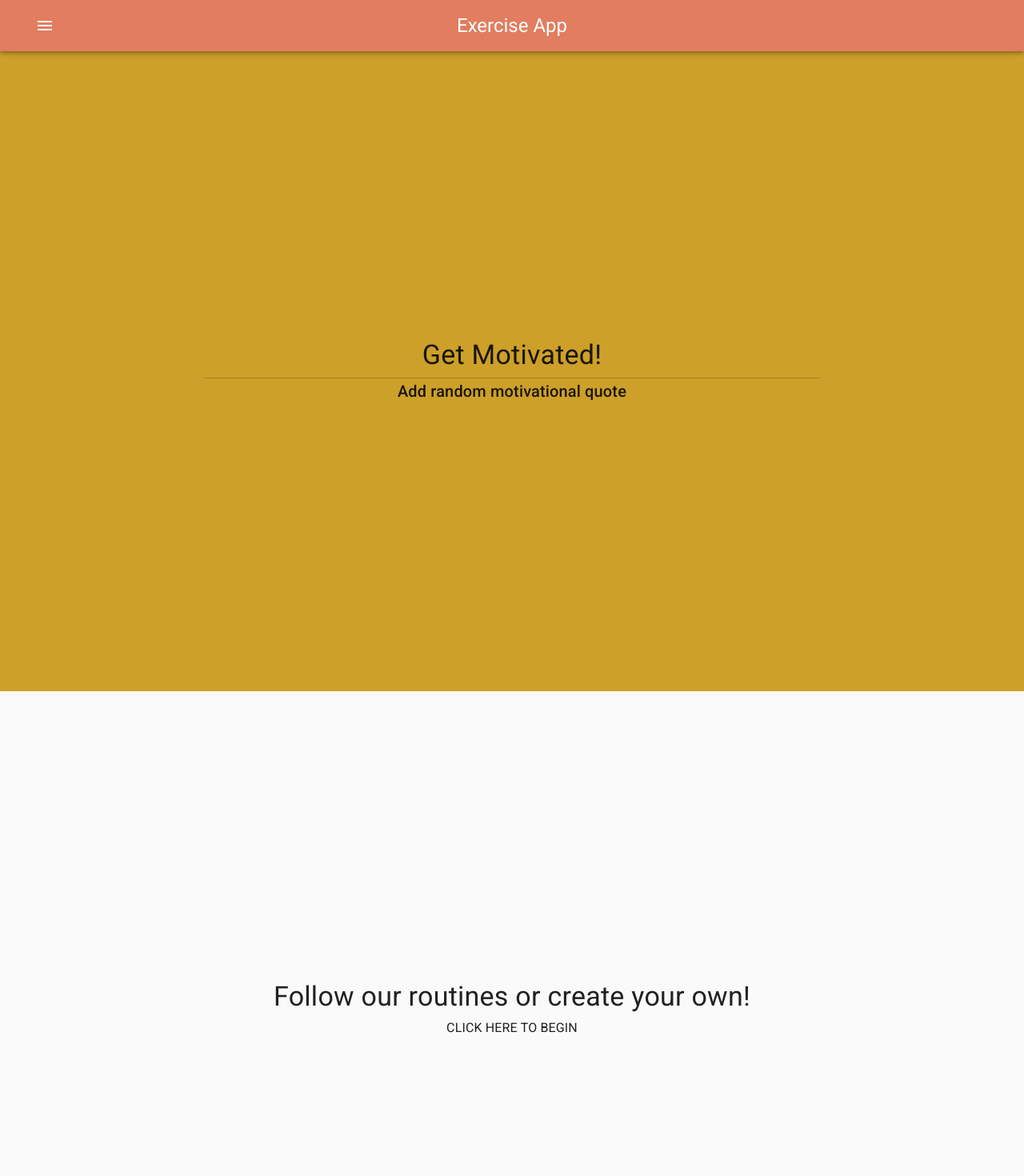
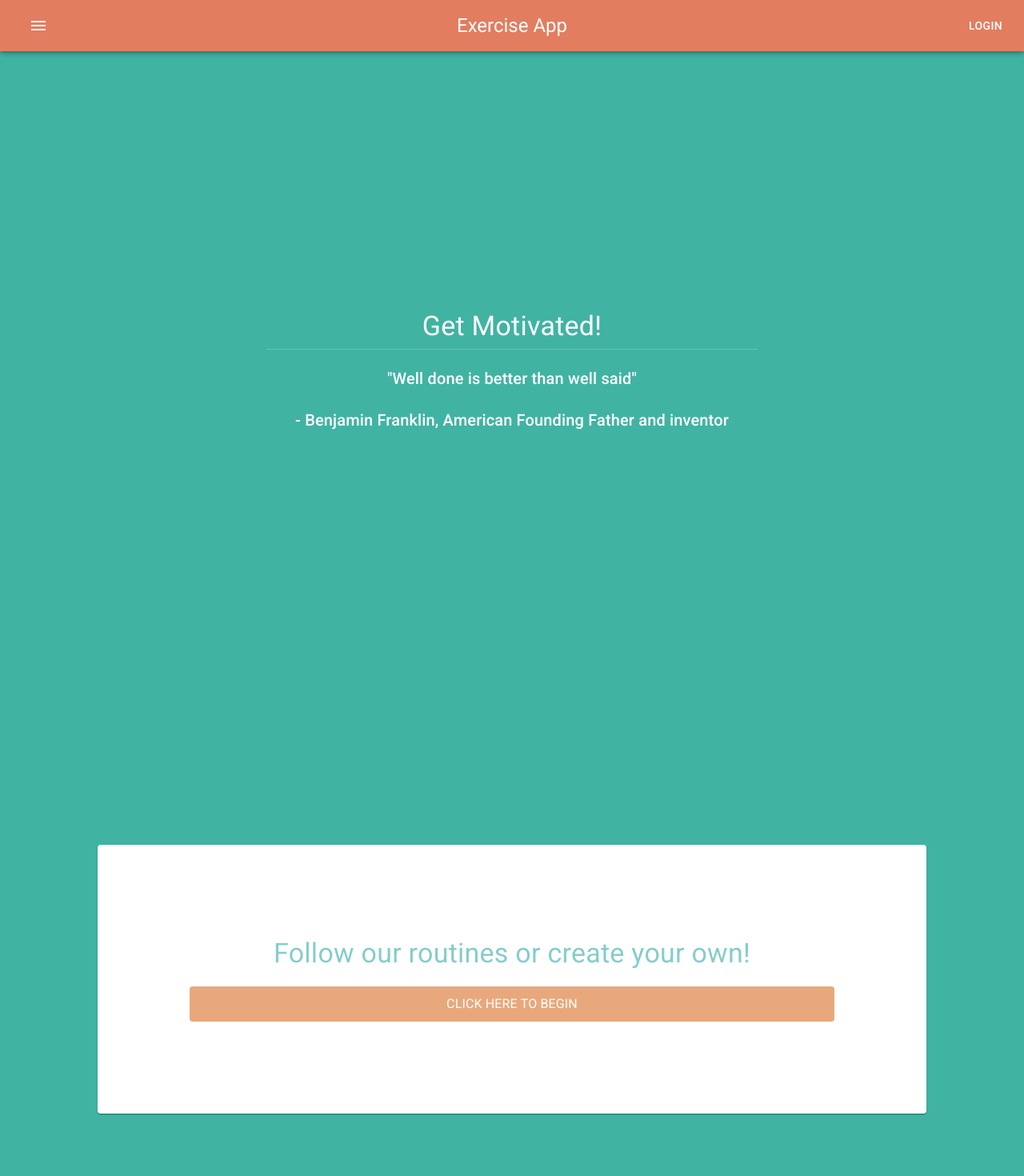
Before and after one commit to HeathBanner/Exercise, a React (Create React App) app in the folder Fresh/ClientApp/: page / in a window 1280 px wide. Shown: the top 1470 px of the page at 80% size. Built offline with nearby package versions, Linux system fonts and the light colour scheme.

Commit message:
Moved the Auth Component in to a modal that can be accessed through the Nav bar. Re-Factoring Progress Chart

```diff
--- a/Fresh/ClientApp/src/components/Auth/Landing.js
+++ b/Fresh/ClientApp/src/components/Auth/Landing.js
@@ -9,14 +9,13 @@ import { PreSubmit, fetchAuth, InitInfo, InitNotify } from './Services/Services'
 
 import { makeStyles } from '@material-ui/styles';
 import {
-    Grid,
     Paper,
     TextField,
     Button
 } from '@material-ui/core';
 
 const useStyles = makeStyles(() => ({
-    container: {
+    paper: {
         position: 'fixed',
         top: '50%',
         left: '50%',
@@ -26,16 +25,7 @@ const useStyles = makeStyles(() => ({
         alignItems: 'center',
         justifyContent: 'center',
         flexWrap: 'wrap',
-        padding: '10%',
-        width: '100%',
-    },
-    paper: {
-        display: 'flex',
-        alignContent: 'center',
-        alignItems: 'center',
-        justifyContent: 'center',
-        flexWrap: 'wrap',
-        width: '100%'
+        width: '90%'
     },
 }));
 
@@ -71,7 +61,10 @@ const Landing = ({ history }) => {
         const response = await fetchAuth(obj, "login");
 
         if (response.success) {
-            dispatch({ type: "LOGIN" });
+            dispatch({
+                type: "LOGIN",
+                payload: { username: info.username }
+            });
             setInfo({ ...InitInfo });
             return setNotify({ ...notify, ...response });
         }
@@ -88,7 +81,7 @@ const Landing = ({ history }) => {
     const handleTabs = (event, value) => setTab(value);
 
     return (
-        <Grid className={classes.container} item xs={12}>
+        <>
             <Paper className={classes.paper}>
 
                 <Menu tab={tab} handleTabs={handleTabs} />
@@ -150,7 +143,7 @@ const Landing = ({ history }) => {
                 notification={notify}
                 handleClose={handleClose}
             />
-        </Grid>
+        </>
     );
 };
 
--- a/Fresh/ClientApp/src/components/Home/Landing.js
+++ b/Fresh/ClientApp/src/components/Home/Landing.js
@@ -1,38 +1,50 @@
-import React, { useEffect } from 'react';
+import React from 'react';
 import { useSelector } from 'react-redux';
 
+import Quotes from './Services/Quotes.json';
+
 import { makeStyles } from '@material-ui/core/styles';
-import {
-    Grid,
-    Typography,
-    Divider,
-} from '@material-ui/core';
+import { Grid, Typography, Divider } from '@material-ui/core';
 
-const useStyles = makeStyles((theme) => ({
+const useStyles = makeStyles(() => ({
     container: {
+        position: 'relative',
+        height: '100vh',
+        backgroundColor: '#41B3A3',
+    },
+    motivate: {
+        padding: '10%',
         display: 'flex',
         justifyContent: 'center',
         alignItems: 'center',
         alignContent: 'center',
         flexWrap: 'wrap',
-        height: '100vh',
-        backgroundColor: 'rgb(204, 160, 41)',
+        position: 'absolute',
+        top: '50%',
+        left: '50%',
+        transform: 'translate(-50%, -50%)',
+        width: '100%',
     },
     divider: {
         marginBlockStart: '0.5em',
+        marginBottom: 20,
         width: '60%',
-        backgroundColor: 'rgb(0, 0, 0, 0.2)',
+        backgroundColor: 'rgb(255, 255, 255, 0.2)',
     },
+    text: {
+        width: '100%',
+        color: 'white'
+    }
 }));
 
 export default () => {
 
     const classes = useStyles();
     const store = useSelector(state => state);
+    const rng = Math.floor(Math.random() * Math.floor(21));
 
-    useEffect(() => {
-        console.log(store);
-    }, [store]);
+    const renderQuote = () => Quotes.quotes[rng].quote;
+    const renderAuthor = () => Quotes.quotes[rng].author;
 
     return (
         <Grid
@@ -40,9 +52,9 @@ export default () => {
             item
             xs={12}
         >
-
+            <div className={classes.motivate}>
                 <Typography
-                style={{ width: '100%' }}
+                    className={classes.text}
                     variant="h4"
                     align="center"
                 >
@@ -52,13 +64,22 @@ export default () => {
                 <Divider className={classes.divider} />
 
                 <Typography
-                style={{ width: '100%' }}
+                    className={classes.text}
                     variant="h6"
                     align="center"
                 >
-                Add random motivational quote
+                    "{renderQuote()}"
                 </Typography>
 
+                <Typography
+                    style={{ marginTop: 20 }}
+                    className={classes.text}
+                    variant="h6"
+                    align="center"
+                >
+                    - {renderAuthor()}
+                </Typography>
+            </div>
         </Grid>
     );
 };
--- a/Fresh/ClientApp/src/components/Home/RoutineInfo.js
+++ b/Fresh/ClientApp/src/components/Home/RoutineInfo.js
@@ -5,19 +5,37 @@ import {
     Grid,
     Typography,
     Button,
+    Paper
 } from '@material-ui/core';
 
-const useStyles = makeStyles((theme) => ({
+const useStyles = makeStyles(() => ({
     container: {
         display: 'flex',
         justifyContent: 'center',
         alignItems: 'center',
         alignContent: 'center',
         flexWrap: 'wrap',
-        height: '100vh',
-        padding: '15% 25%',
+        padding: '15% 5%',
+        backgroundColor: '#41B3A3'
+    },
+    paper: {
+        padding: '10%',
+        display: 'flex',
+        alignItems: 'center',
+        alignContent: 'center',
+        justifyItems: 'center',
+        flexWrap: 'wrap',
+        width: '90%'
+    },
+    header: {
+        width: '100%',
+        marginBottom: 20,
+        color: '#85CDCA'
     },
     link: {
+        display: 'flex',
+        justifyContent: 'center',
+        width: '100%',
         textDecoration: 'none',
         color: 'inherit',
         '&:hover': {
@@ -25,6 +43,12 @@ const useStyles = makeStyles((theme) => ({
             color: 'inherit',
         },
     },
+    button: {
+        width: '100%',
+        padding: 10,
+        color: 'white',
+        backgroundColor: '#E8A87C'
+    }
 }));
 
 export default () => {
@@ -37,26 +61,23 @@ export default () => {
             item
             xs={12}
         >
-
+            <Paper className={classes.paper}>
                 <Typography
-                style={{ width: '100%' }}
+                    className={classes.header}
                     variant="h4"
                     align="center"
                 >
                     Follow our routines or create your own!
                 </Typography>
 
-            <a
-                className={classes.link}
-                href="/routines"
-            >
-                <Button>
+                <a className={classes.link} href="/routines">
+                    <Button className={classes.button}>
                         <Typography>
                             Click here to begin
                         </Typography>
                     </Button>
                 </a>
-
+            </Paper>
         </Grid>
     );
 };
--- /dev/null
+++ b/Fresh/ClientApp/src/components/Home/Services/quotes.json
@@ -0,0 +1,84 @@
+{
+  "quotes": [
+    {
+      "quote": "The last three or four reps is what makes the muscle grow. This area of pain divides a champion from someone who is not a champion",
+      "author": "Arnold Schwarzenegger, seven-time Mr. Olympia"
+    },
+    {
+      "quote": "Success usually comes to those who are too busy to be looking for it",
+      "author": "Henry David Thoreau, poet and philosopher"
+    },
+    {
+      "quote": "All progress takes place outside the comfort zone",
+      "author": "Michael John Bobak, digital artist"
+    },
+    {
+      "quote": "If you think lifting is dangerous, try being weak. Being weak is dangerous",
+      "author": "Bret Contreras, sports scientist"
+    },
+    {
+      "quote": "The only place where success comes before work is in the dictionary",
+      "author": "Vidal Sassoon, hairstylist and businessman"
+    },
+    {
+      "quote": "The clock is ticking. Are you becoming the person you want to be?",
+      "author": "Greg Plitt, fitness model"
+    },
+    {
+      "quote": "Whether you think you can, or you think you can’t, you’re right",
+      "author": "Henry Ford, industrialist"
+    },
+    {
+      "quote": "The successful warrior is the average man, with laser-like focus",
+      "author": "Bruce Lee, actor and martial artist"
+    },
+    {
+      "quote": "You must expect great things of yourself before you can do them",
+      "author": "Michael Jordan, basketball player"
+    },
+    {
+      "quote": "Action is the foundational key to all success",
+      "author": "Pablo Picasso, visual artist"
+    },
+    {
+      "quote": "Things may come to those who wait, but only the things left by those who hustle",
+      "author": "Abraham Lincoln, 16th President of the United States"
+    },
+    {
+      "quote": "Well done is better than well said",
+      "author": "Benjamin Franklin, American Founding Father and inventor"
+    },
+    {
+      "quote": "All our dreams can come true if we have the courage to pursue them",
+      "author": "Walt Disney, film producer and entrepreneur"
+    },
+    {
+      "quote": "A champion is someone who gets up when they can’t",
+      "author": "Jack Dempsey, professional boxer"
+    },
+    {
+      "quote": "What hurts today makes you stronger tomorrow",
+      "author": "Jay Cutler, pro bodybuilder and four-time Mr. Olympia"
+    },
+    {
+      "quote": "If something stands between you and your success, move it. Never be denied",
+      "author": "Dwayne ‘The Rock’ Johnson, actor and pro wrestler"
+    },
+    {
+      "quote": "If you want something you’ve never had, you must be willing to do something you’ve never done",
+      "author": "Thomas Jefferson, Third President of the United States"
+    },
+    {
+      "quote": "You have to think it before you can do it. The mind is what makes it all possible",
+      "author": "Kai Greene, pro bodybuilder and artist"
+    },
+    {
+      "quote": "Things work out best for those who make the best of how things work out",
+      "author": "John Wooden, basketball player and coach"
+    },
+    {
+      "quote": "Success is walking from failure to failure with no loss of enthusiasm",
+      "author": "Winston Churchill, British statesman and Prime Minister of the United Kingdom"
+    }
+  ]
+}
--- a/Fresh/ClientApp/src/components/Navigation/Appbar.js
+++ b/Fresh/ClientApp/src/components/Navigation/Appbar.js
@@ -1,5 +1,8 @@
-import React, { Fragment } from 'react';
+import React, { useState } from 'react';
+import { useSelector } from 'react-redux';
 import PropTypes from 'prop-types';
+
+import Auth from '../Auth/Landing';
 
 import { makeStyles } from '@material-ui/styles';
 import {
@@ -8,9 +11,9 @@ import {
     Typography,
     CssBaseline,
     useScrollTrigger,
-    Box,
-    Container,
     Slide,
+    Button,
+    Modal
 } from '@material-ui/core';
 
 import Drawer from './Drawer';
@@ -25,6 +28,16 @@ const useStyles = makeStyles((theme) => ({
     appbar: {
         backgroundColor: '#E27D60',
     },
+    toolbar: {
+        display: 'flex',
+        alignItems: 'center',
+        justifyContent: 'center',
+    },
+    auth: {
+        position: 'absolute',
+        right: 16,
+        color: 'white'
+    }
 }));
 
 const HideOnScroll = (props) => {
@@ -42,27 +55,68 @@ HideOnScroll.propTypes = {
     window: PropTypes.func,
 };
 
+const isAuth = (store, classes, openModal) => {
+    if (!store.loggedIn) {
+        return (
+            <Button
+                className={classes.auth}
+                onClick={openModal}
+            >
+                Login
+            </Button>
+        );
+    }
+
+    return (
+        <Button
+            className={classes.auth}
+            onClick={openModal}
+        >
+            {store.user.username}
+        </Button>
+    );
+}
+
 export default (props) => {
 
     const classes = useStyles();
+    const store = useSelector(state => state);
+
+    const [open, setOpen] = useState(false);
+
+    const openModal = () => setOpen(true);
+    const closeModal = () => setOpen(false);
 
     return (
-        <Fragment>
+        <>
             <CssBaseline />
             <HideOnScroll {...props}>
                 <AppBar className={classes.appbar}>
-                    <Toolbar>
+                    <Toolbar className={classes.toolbar} >
                         <Drawer />
+
                         <Typography
                             className={classes.title}
                             variant="h5"
                         >
                             Exercise App
                         </Typography>
+
+                        { isAuth(store, classes, openModal) }
                     </Toolbar>
+
                 </AppBar>
             </HideOnScroll>
+
+            <Modal
+                aria-labelledby="Login Register Panel"
+                aria-describedby="Use this panel to login or register"
+                open={open}
+                onClose={closeModal}
+            >
+                <Auth />
+            </Modal>
             <Toolbar />
-        </Fragment>
+        </>
     );
 };
--- a/Fresh/ClientApp/src/components/Navigation/Drawer.js
+++ b/Fresh/ClientApp/src/components/Navigation/Drawer.js
@@ -25,6 +25,10 @@ const useStyles = makeStyles({
             color: 'inherit',
         },
     },
+    container: {
+        position: 'absolute',
+        left: 16,
+    }
 });
 
 const navList = [
@@ -69,7 +73,7 @@ export default () => {
     };
 
     return (
-        <div>
+        <div className={classes.container}>
 
             <Button onClick={toggleDrawer(true)}>
                 <Icon style={{ color: 'white' }}>
--- a/Fresh/ClientApp/src/components/Progress/Landing.js
+++ b/Fresh/ClientApp/src/components/Progress/Landing.js
@@ -59,9 +59,11 @@ export default () => {
             date: fnDate.getDate(),
             day: week[fnDate.getDay() - 1]
         };
+        console.log(today)
         const { year, month, date } = json.currentWeek;
         let flag = false;
 
+        if (today.year === year && today.month === month && today.date === date) return false;
         if (today.year !== year) flag = true;
         if (today.month !== month) flag = true;
         if (today.date - week.indexOf(today.day) !== date) flag = true;
@@ -73,6 +75,8 @@ export default () => {
     const getLog = async () => {
         const res = await fetch(`api/workoutlog/username=Heath`);
         const json = await res.json();
+
+        console.log(json);
 
         if (json) {
             const arrLength = json[0].weeklyStats.length - 1;
--- a/Fresh/ClientApp/src/components/Routines/Landing.js
+++ b/Fresh/ClientApp/src/components/Routines/Landing.js
@@ -16,18 +16,22 @@ import {
     Fade
 } from '@material-ui/core';
 
-const useStyles = makeStyles((theme) => ({
+const useStyles = makeStyles(() => ({
     container: {
         display: 'flex',
         justifyContent: 'center',
-        alignItems: 'center',
-        alignContent: 'center',
+        alignItems: 'flex-start',
+        alignContent: 'flex-start',
         flexWrap: 'wrap',
+        backgroundColor: '#41B3A3',
+        height: '100vh',
+        overflowX: 'scroll',
+        padding: '5%'
     },
     modal: {
         display: 'flex',
         alignItems: 'center',
-        justifyContent: 'center',
+        justifyContent: 'center'
     },
     paper: {
         display: 'flex',
@@ -36,14 +40,15 @@ const useStyles = makeStyles((theme) => ({
         justifyContent: 'center',
         flexWrap: 'wrap',
         padding: '10%',
-        width: '90%',
+        width: '100%'
     },
     buildButton: {
+        width: '100%',
         marginTop: 20,
-        padding: 10,
-        backgroundColor: 'rgb(0, 0, 0, 0.8)',
-        color: 'rgb(255, 255, 255, 0.8)',
-    },
+        padding: 15,
+        backgroundColor: '#E8A87C',
+        color: 'rgb(255, 255, 255)'
+    }
 }));
 
 export default () => {
@@ -59,14 +64,15 @@ export default () => {
         setConfirmation({ open: true, title: title });
     }
 
-    const handleDeleteRequest = () => {
-        fetch(`/getworkout/${confirmation.title}`, {
-            method: 'DELETE',
-        })
-            .then(() => {
-                fetchRoutines();
-                setConfirmation({ open: false, title: '' });
-            });
+    const handleDeleteRequest = async () => {
+        const options = { method: 'DELETE' };
+        const res = await fetch(`/getworkout/${confirmation.title}`, options);
+        const json = await res.json();
+
+        // Implement Error Catching
+
+        fetchRoutines();
+        setConfirmation({ open: false, title: '' });
     };
 
     useEffect(() => {
@@ -75,20 +81,16 @@ export default () => {
         fetchRoutines();
     }, [reduxStore]);
 
-    const fetchRoutines = () => {
-        fetch('getworkout')
-            .then(res => res.json())
-            .then((result) => {
-                if (!result[0]) {
-                    return dispatch({ type: 'EMPTY' });
-                }
-                dispatch({ type: 'NEW', payload: result });
-            });
+    const fetchRoutines = async () => {
+        const res = await fetch('getworkout');
+        const json = await res.json();
+
+        if (!json[0]) return dispatch({ type: 'EMPTY' });
+
+        dispatch({ type: 'NEW', payload: json });
     };
 
-    const handleBuilder = (type) => {
-        setBuilder(type);
-    };
+    const handleBuilder = (type) => setBuilder(type);
 
     if (!reduxStore.loaded) {
         return (
--- a/Fresh/ClientApp/src/components/Routines/RoutineRenderer.js
+++ b/Fresh/ClientApp/src/components/Routines/RoutineRenderer.js
@@ -13,7 +13,7 @@ import {
 const useStyles = makeStyles((theme) => ({
     paper: {
         position: 'relative',
-        width: '90%',
+        width: '100%',
         padding: '5%',
         marginTop: 20,
         display: 'flex',
--- a/Fresh/ClientApp/src/components/WorkoutLog/Landing.js
+++ b/Fresh/ClientApp/src/components/WorkoutLog/Landing.js
@@ -120,11 +120,13 @@ export default () => {
         const res = await fetch(`api/workoutlog/Heath`, options);
         const json = await res.json();
 
+        console.log(json);
+
         if (json.statusCode === 201) {
-            setNotification({ ...notification, success: true, message: 'Workout has been logged!' });
+            return setNotification({ ...notification, success: true, message: 'Workout has been logged!' });
         }
 
-        return setNotification({ ...notification, success: true, message: "Something went wrong :(" });
+        setNotification({ ...notification, success: true, message: "Something went wrong :(" });
     };
 
     return (
--- a/Fresh/ClientApp/src/store/RoutineHandler.js
+++ b/Fresh/ClientApp/src/store/RoutineHandler.js
@@ -23,7 +23,8 @@ const newRoutine = (state, action) => {
         case "LOGIN":
             return {
                 ...state,
-                loggedIn: true
+                loggedIn: true,
+                user: { ...action.payload }
             };
         default:
             return state;
@@ -35,6 +36,7 @@ const initState = {
     empty: true,
     loaded: false,
     loggedIn: false,
+    user: {}
 };
 
 export const store = createStore(newRoutine, initState);
```
Also changed, not shown: Fresh/ClientApp/src/components/Progress/GainLoss.js (+3 -7 lines), 1 other file (tests, documents, lock files or other folders). Lines whose indentation alone changed are shown as unchanged.
